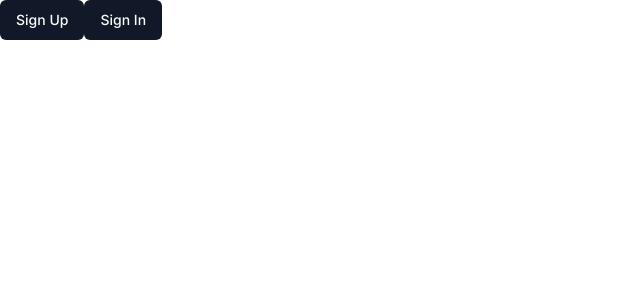
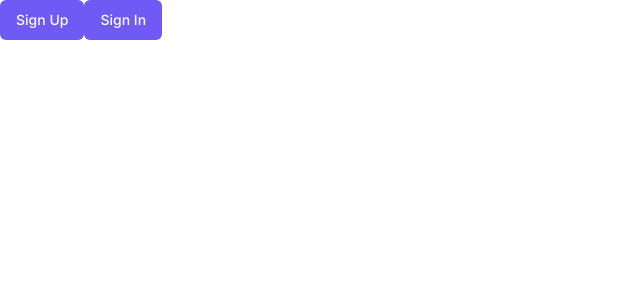
Before and after one commit to alexxtomas/all-ai, a Next.js app: page / in a window 1280 px wide. Shown: the top 300 px of the page, without its empty margins (0-640 px from the left). Built offline with nearby package versions, Linux system fonts and the light colour scheme.

Commit message:
style: change primary color

```diff
--- a/app/globals.css
+++ b/app/globals.css
@@ -19,7 +19,7 @@ body,
     --popover: 0 0% 100%;
     --popover-foreground: 224 71.4% 4.1%;
 
-    --primary: 220.9 39.3% 11%;
+    --primary: 248 90% 66%;
     --primary-foreground: 210 20% 98%;
 
     --secondary: 220 14.3% 95.9%;
```
